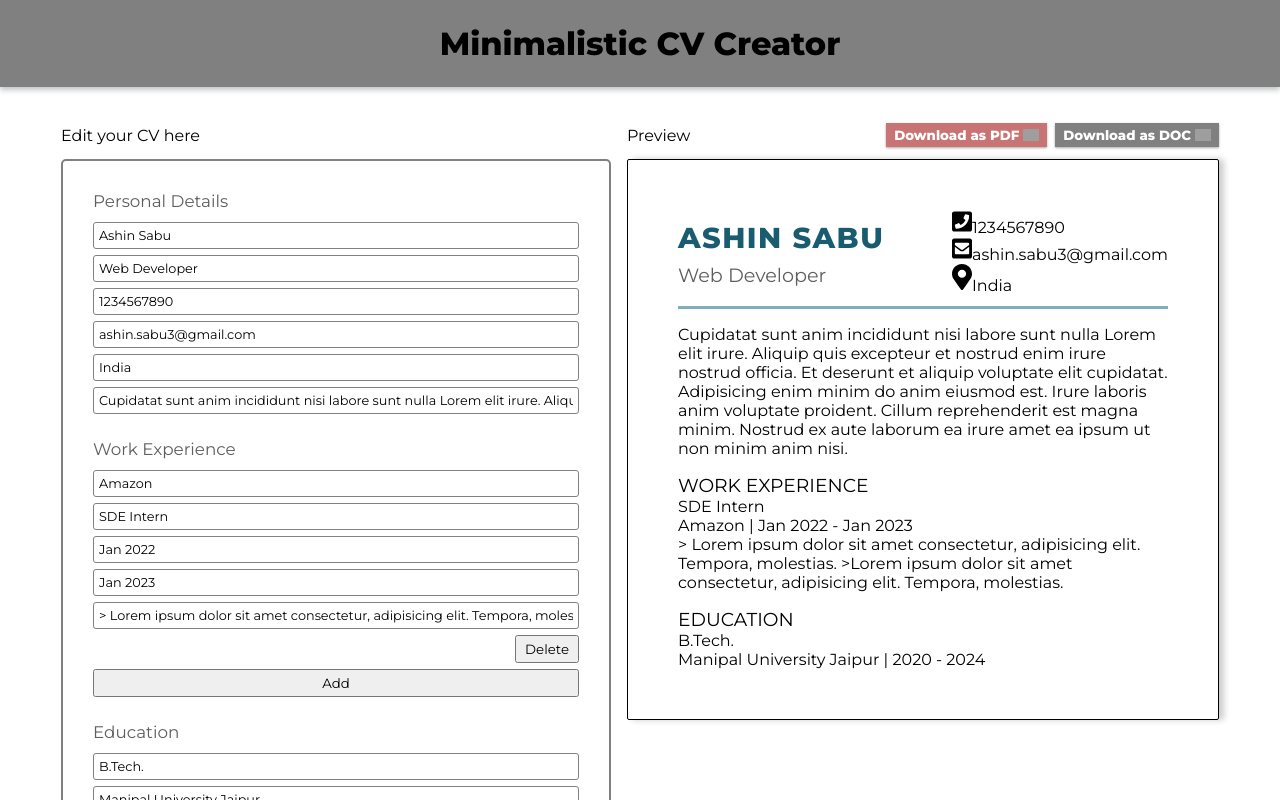
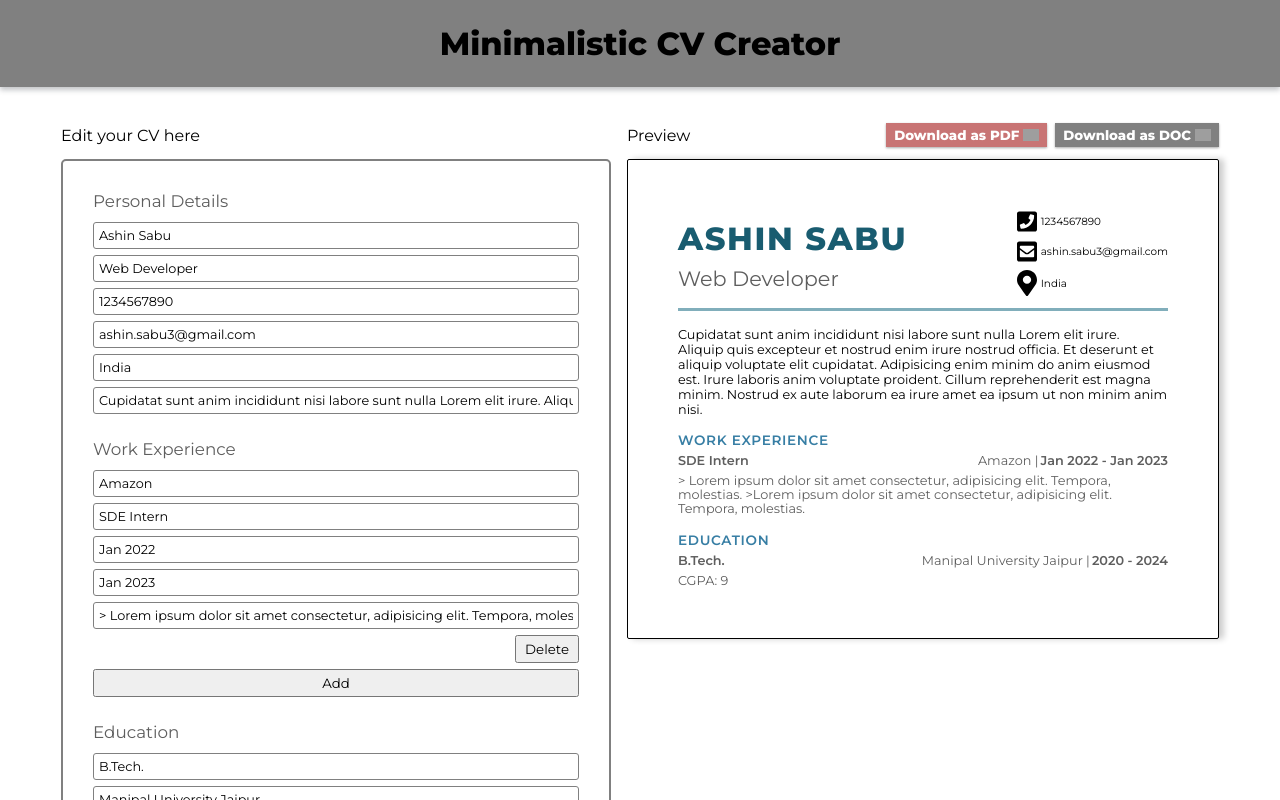
Before and after one commit to ashinsabu/cv-creator, a React (Create React App) app: page / in a window 1280 px wide. Shown: the top 800 px of the page. Built offline with nearby package versions, Linux system fonts and the light colour scheme; grey boxes are pictures that could not be loaded.

Commit message:
Final Styling for preview of CV

```diff
--- a/src/components/Preview/CvPreview.css
+++ b/src/components/Preview/CvPreview.css
@@ -6,6 +6,7 @@
     border-radius: 2px;
 
 }
+
 .previewContent{
     padding: 30px;
     display: flex;
@@ -28,7 +29,7 @@ header {
 .heading > h1{
     color: #195c70;
     text-transform: uppercase;
-    font-size: 1.8rem;
+    font-size: 2rem;
     letter-spacing: 0.05em;
     font-weight: 800;
     margin-block-start: 0.5rem;
@@ -37,9 +38,53 @@ header {
 .heading > h2{
     margin-bottom: 5px;
     color: #5e5e5e;
-    font-size: 1.2rem;
+    font-size: 1.3rem;
     font-weight: 400;
 }
+.details-group{
+    align-items: flex-start;
+     gap: 7px;
+     display: flex;
+     flex-direction: column;
+     font-size: 0.6rem;
+     font-weight: 400;
+}
+.contact-details{
+    display: flex;
+    justify-content: center;
+    align-items: center;
+    gap: 4px;
+}
+img{
+    width: 10px;
+}
+.details-text{
+    font-size: .65rem;
+}
+.preview-desc{
+    font-size: .8rem;
+}
+.experience-list, .edu-list{
+    width: 100%;
+    display: flex;
+    flex-direction: column;
+    align-items: flex-start;
+    gap: 6px;
+}
+.experience-list > h3, .edu-list > h3{
+    text-transform: uppercase;
+    font-weight: 600;
+    font-size: .85rem;
+    letter-spacing: 0.05em;
+    line-height: 21px;
+    /* margin-block-start: 0.8rem;
+    margin-block-end: 0.8rem;*/
+    margin-inline-start: 0;
+    margin-inline-end: 0;
+    line-height: 1.1;
+    color: #377ea4;
+}
+
 @media only screen and (max-width: 600px) {
     .CvPreview{
         width: 80vw;
--- a/src/components/Preview/CvPreview.jsx
+++ b/src/components/Preview/CvPreview.jsx
@@ -46,7 +46,7 @@ class CvPreview extends Component {
                             </div>
                         </div>
                     </header>
-                    <div className='previewDesc'>
+                    <div className='preview-desc'>
                         {description}
                     </div>
                     <div className="experience-list">
--- a/src/components/Preview/EduItem.jsx
+++ b/src/components/Preview/EduItem.jsx
@@ -16,7 +16,9 @@ class EduItem extends Component {
                         {this.props.eduData.university} | <span className='bold'>{this.props.eduData.startYear} - {this.props.eduData.endYear}</span>
 
                     </div>
+
                 </div>
+                {this.props.eduData.description}
             </div>
          );
     }
--- a/src/components/Preview/ExperienceItem.css
+++ b/src/components/Preview/ExperienceItem.css
@@ -0,0 +1,33 @@
+.experience{
+    width: 100%;
+    display: flex;
+    flex-direction: column;
+    align-items: flex-start;
+    gap: 6px;
+    font-size: 0.8rem;
+    font-weight: 400;
+    line-height: 1.1;
+    color: #5e5e5e;
+}
+.experience-heading{
+    width: 100%;
+    display: flex;
+    flex-direction: row;
+    justify-content: space-between;
+    align-items: center;
+}
+.experience-heading > h4{
+    color: #5e5e5e;
+    font-size: .8rem;
+    font-weight: 600;
+}
+.experience-details{
+    display: flex;
+    flex-direction: row;
+    align-items: flex-start;
+    gap: 2px;
+    color: #5e5e5e;
+}
+.bold{
+    font-weight: 600;
+}
--- a/src/components/Preview/ExperienceItem.jsx
+++ b/src/components/Preview/ExperienceItem.jsx
@@ -14,8 +14,9 @@ class ExperienceItem extends Component {
                 <div className="experience-details">
                     {this.props.expData.company} | <span className='bold'>{this.props.expData.startDate} - {this.props.expData.endDate}</span>
                 </div>
-                {this.props.expData.description}
+
             </div>
+            {this.props.expData.description}
         </div>
         );
     }
--- a/src/styles/App.css
+++ b/src/styles/App.css
@@ -1,5 +1,4 @@
-@import url('https://fonts.googleapis.com/css2?family=Montserrat&display=swap');
-@import url('https://fonts.googleapis.com/css2?family=Montserrat:wght@400;800&display=swap');
+@import url('https://fonts.googleapis.com/css2?family=Montserrat:wght@400;600;800&display=swap');
 /* CSS RESET */
 body, h1, h2, h3, h4, h5, h6, p, ol, ul {
   margin: 0;
```
